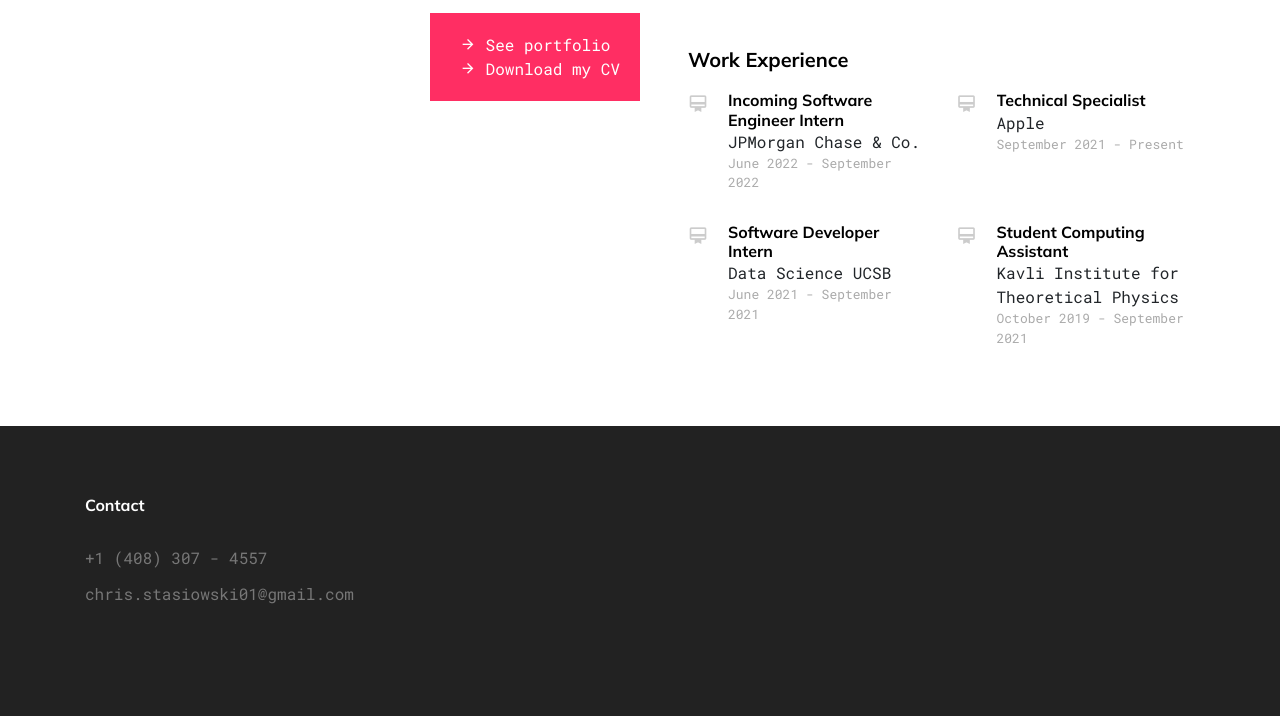
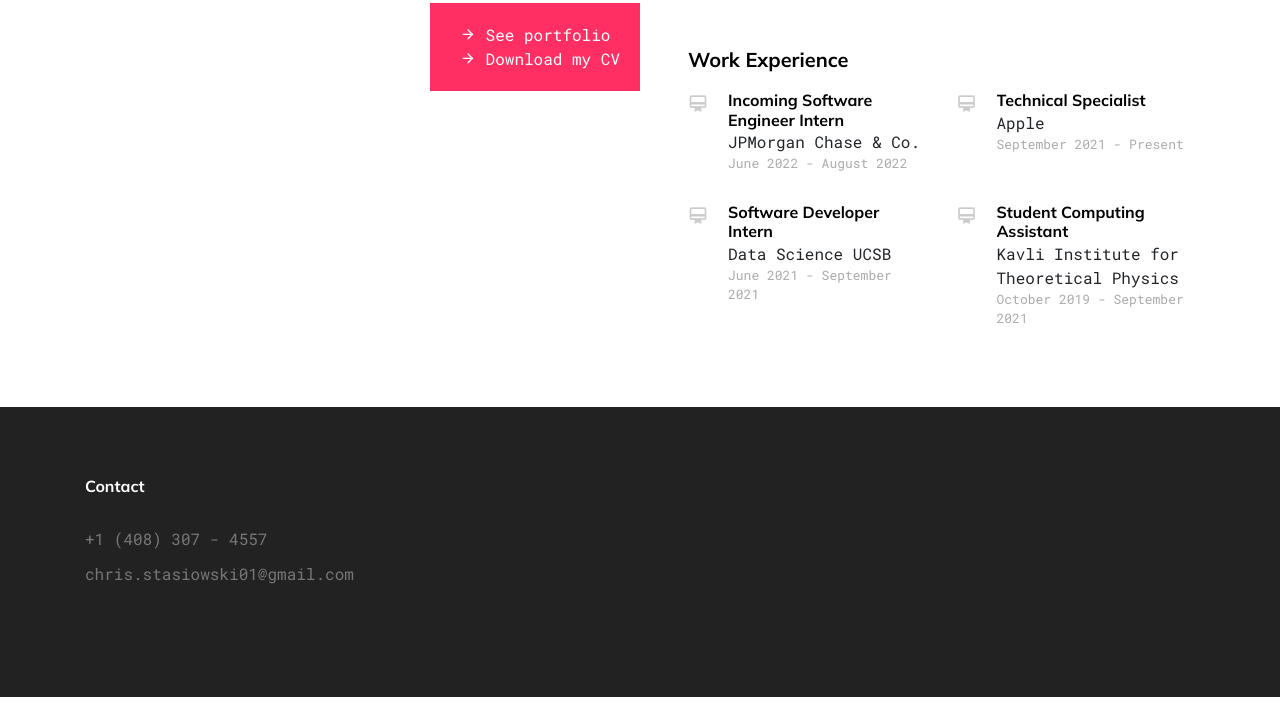
Before and after one commit to chrisstasiowski01/chrisstasiowski01.github.io, a plain HTML site: page index.html in a window 1280 px wide. Shown: the part 1625-2341 px from the top of the page. Drawn offline with Linux system fonts and the light colour scheme; files whose address does not match are found by name.

Commit message:
change jpmorgan end date from september to august

```diff
--- a/index.html
+++ b/index.html
@@ -193,7 +193,7 @@
                 <div class="work-experience gsap-reveal-hero">
                   <h3 class="position">Incoming Software Engineer Intern</h3>
                   <span class="company">JPMorgan Chase & Co.</span>
-                  <span class="year">June 2022 - September 2022</span>
+                  <span class="year">June 2022 - August 2022</span>
                 </div>
               </div>
               <div class="col-lg-6">
```
